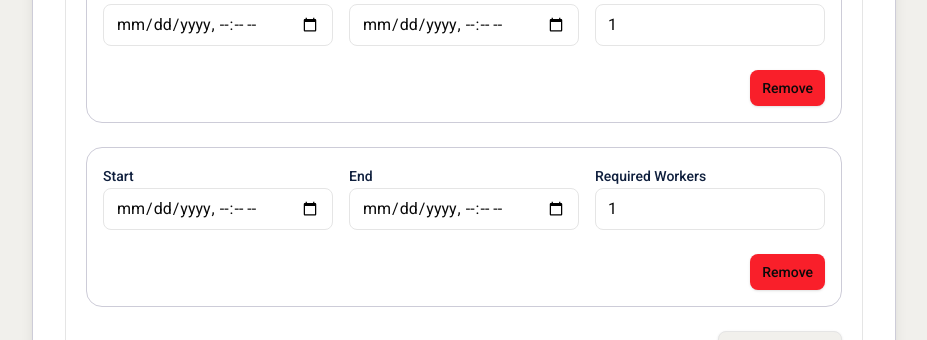
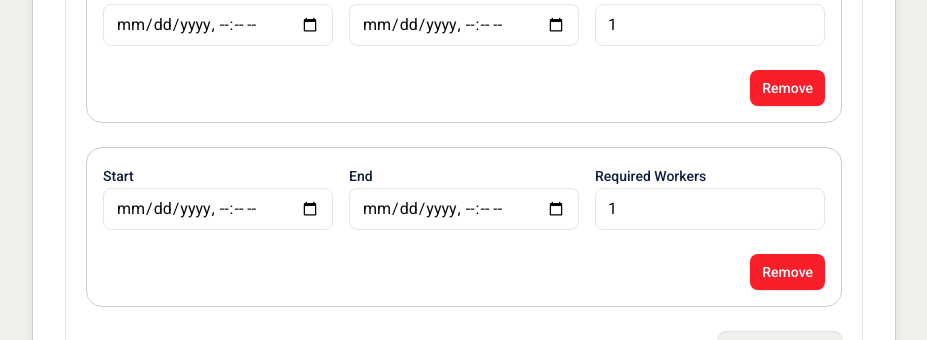
Before and after one commit to JayaniAnu10/Smart-Part-time-job-finder, a React (Vite) app in the folder frontend/part-time-react/: page /postJob in a window 1280 px wide. Both pictures are taken after a click on the button "+ Add Schedule". Shown: the part 1781-2121 px from the top of the page, without its empty margins (176-1103 px from the left). Built offline with nearby package versions, Linux system fonts and the light colour scheme; no server answers.

Commit message:
Edit the remove button

```diff
--- a/frontend/part-time-react/src/pages/PostJobs/AddJobSchedules.tsx
+++ b/frontend/part-time-react/src/pages/PostJobs/AddJobSchedules.tsx
@@ -112,7 +112,7 @@ export default function AddJobSchedules({
 
           {/* Remove button */}
           {fields.length > 1 && (
-            <div className="md:col-span-3 flex justify-end mt-2">
+            <div className="md:col-span-3 flex justify-end mt-2 text-white">
               <Button
                 variant="destructive"
                 onClick={() => remove(index)}
```
